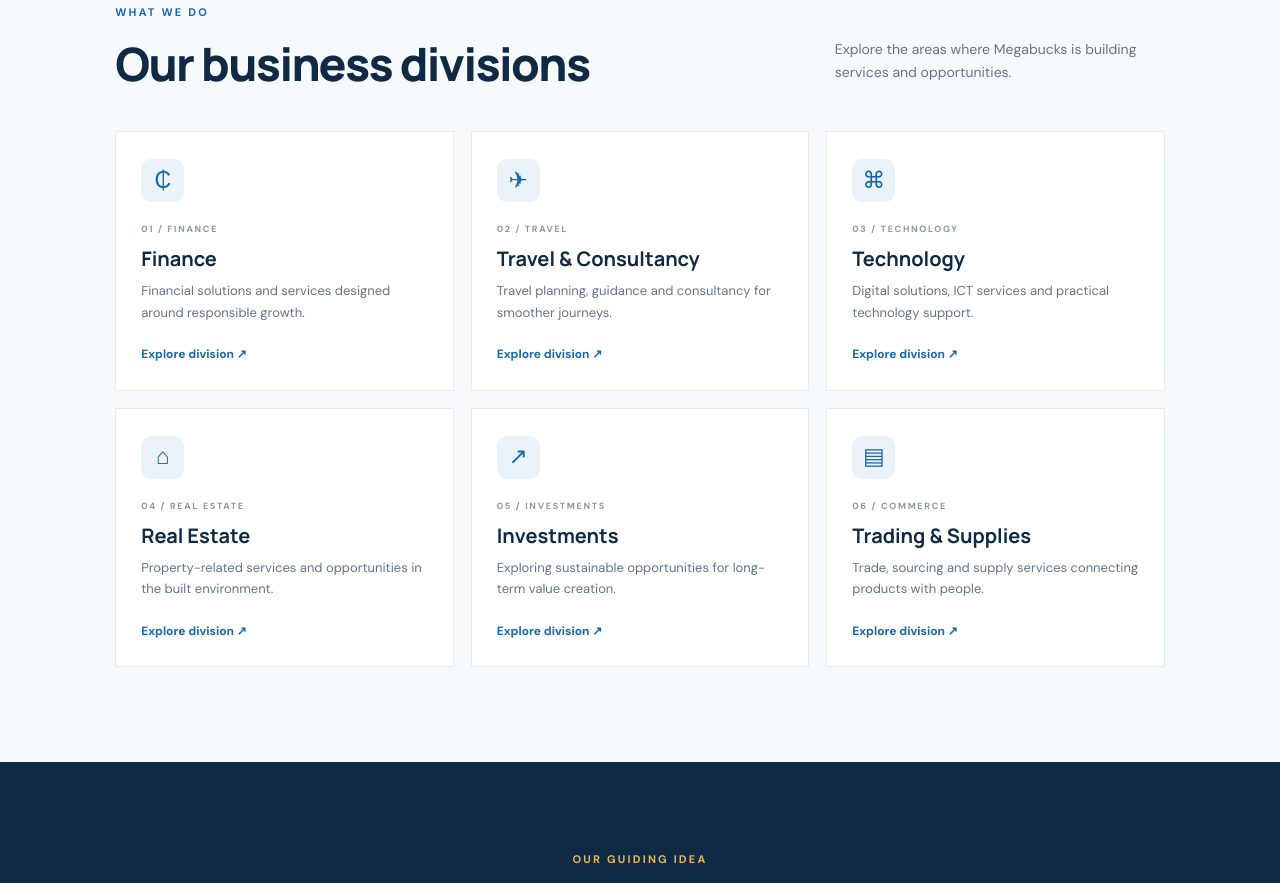
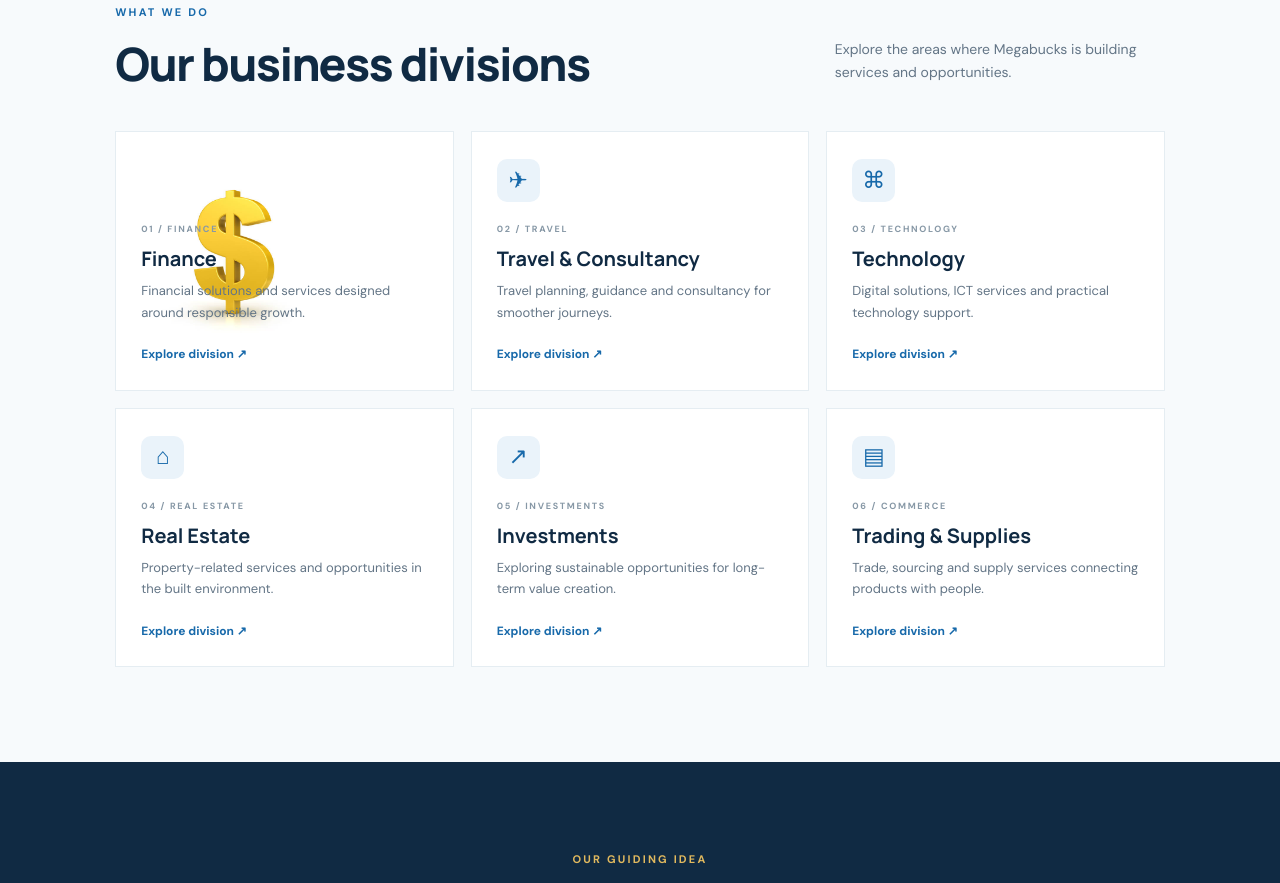
Before and after one commit to theprolificemma2729-bot/megabucks-inc-website, a plain HTML site: page index.html in a window 1280 px wide. Shown: the part 1307-2190 px from the top of the page. Drawn offline with Linux system fonts and the light colour scheme.

Commit message:
Update index.html

```diff
--- a/index.html
+++ b/index.html
@@ -63,7 +63,7 @@
         <p class="section-intro">Explore the areas where Megabucks is building services and opportunities.</p>
       </div>
       <div class="division-grid">
-        <a class="division-card" href="finance.html"><span class="card-icon">₵</span><span class="card-number">01 / FINANCE</span><h3>Finance</h3><p>Financial solutions and services designed around responsible growth.</p><span class="card-link">Explore division ↗</span></a>
+        <a class="division-card" href="finance.html"><span class="card-icon"><img src = "dollar.jpg" alt = "logo" class = "logo" width = "180px" /></span><span class="card-number">01 / FINANCE</span><h3>Finance</h3><p>Financial solutions and services designed around responsible growth.</p><span class="card-link">Explore division ↗</span></a>
         <a class="division-card" href="travel.html"><span class="card-icon">✈</span><span class="card-number">02 / TRAVEL</span><h3>Travel & Consultancy</h3><p>Travel planning, guidance and consultancy for smoother journeys.</p><span class="card-link">Explore division ↗</span></a>
         <a class="division-card" href="technology.html"><span class="card-icon">⌘</span><span class="card-number">03 / TECHNOLOGY</span><h3>Technology</h3><p>Digital solutions, ICT services and practical technology support.</p><span class="card-link">Explore division ↗</span></a>
         <a class="division-card" href="real-estate.html"><span class="card-icon">⌂</span><span class="card-number">04 / REAL ESTATE</span><h3>Real Estate</h3><p>Property-related services and opportunities in the built environment.</p><span class="card-link">Explore division ↗</span></a>
```
